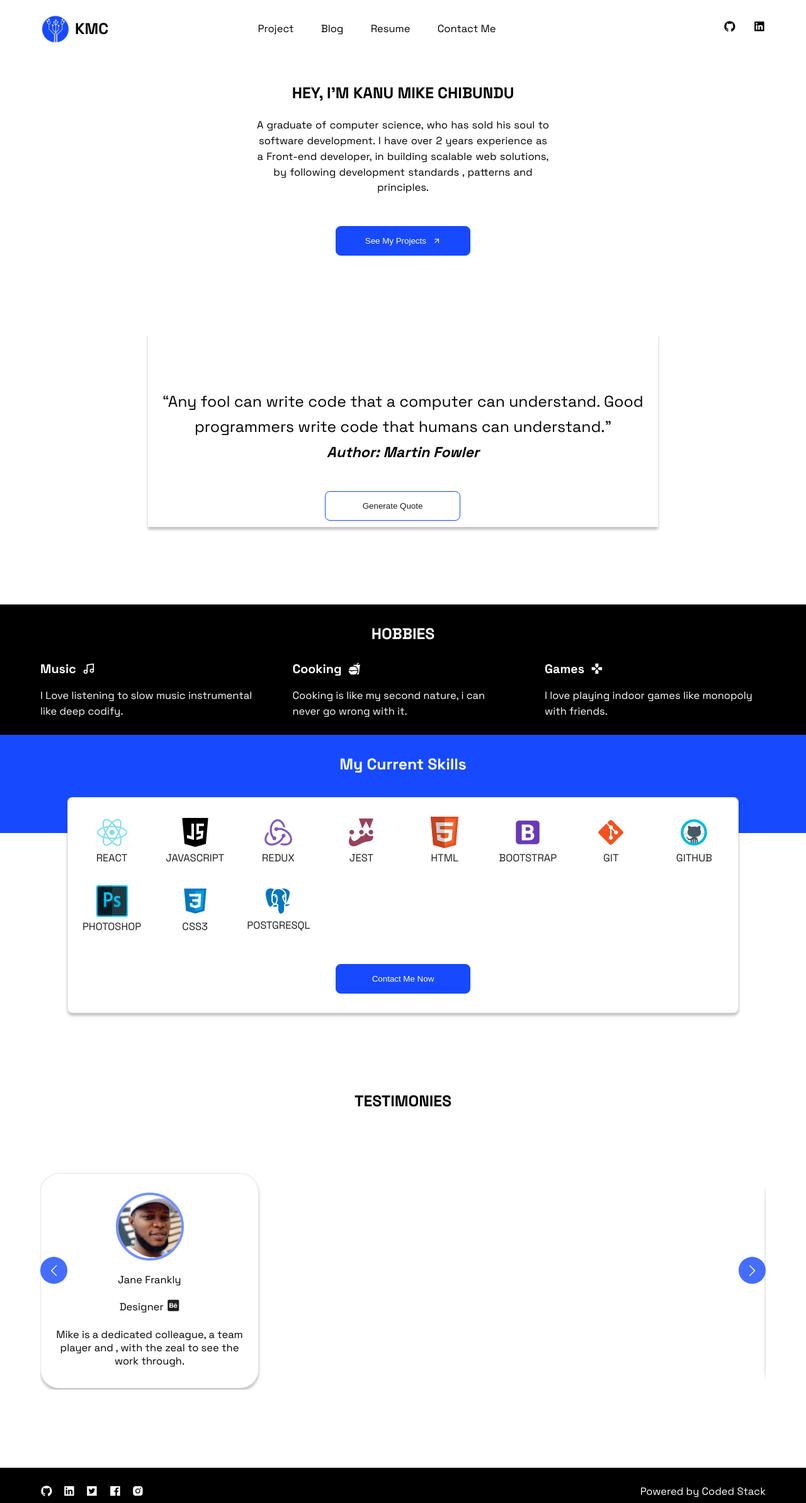
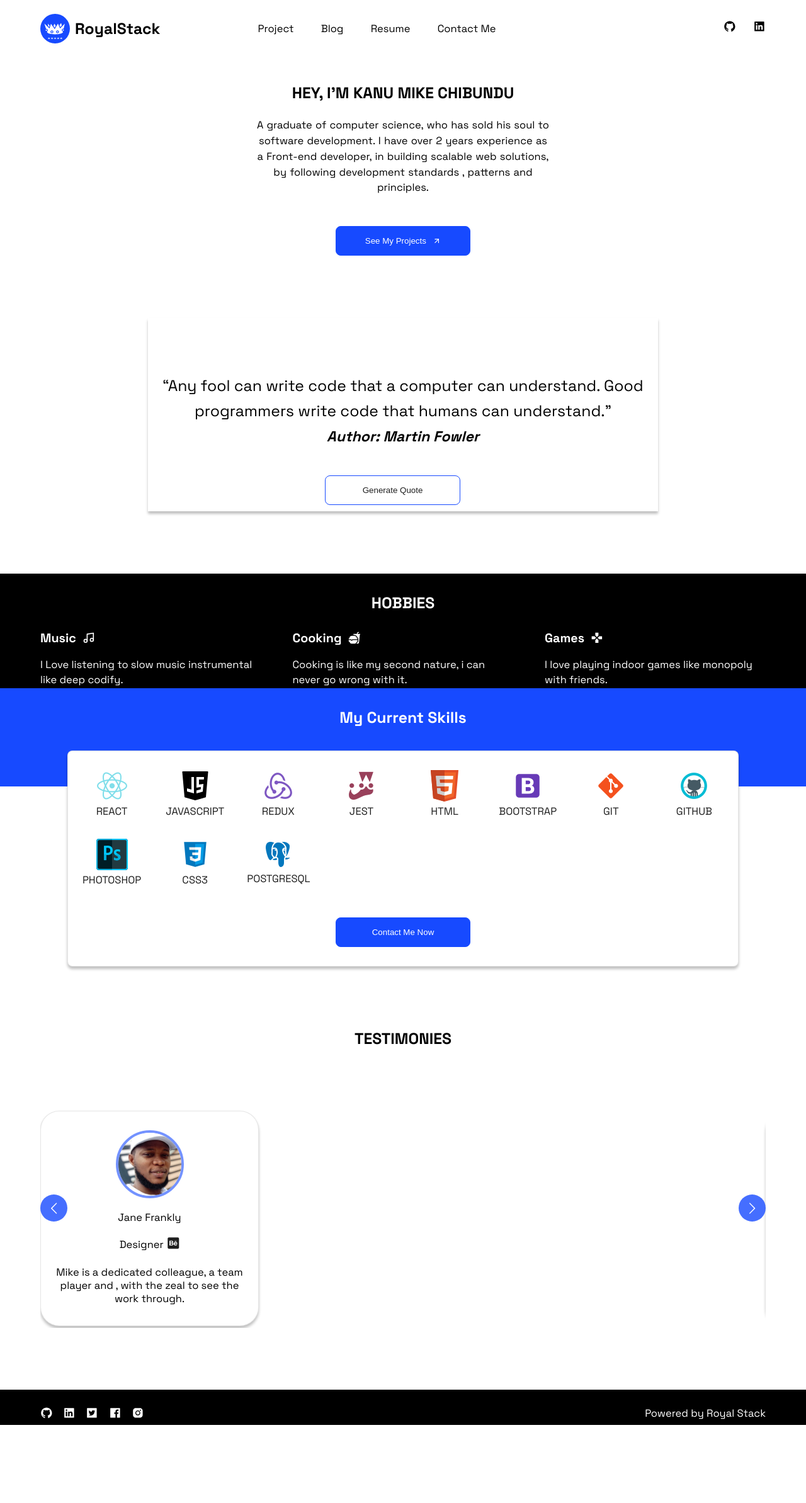
Before and after one commit to codewithmike01/portfolio-v2, a React (Create React App) app: page / in a window 1280 px wide. Shown: the whole page at 63% size. After the commit the page ends 2263 px from the top, so only its background shows below. Built offline with nearby package versions, Linux system fonts and the light colour scheme.

Commit message:
feat: Replace logo

```diff
--- a/src/components/Footer.tsx
+++ b/src/components/Footer.tsx
@@ -46,7 +46,7 @@ const Footer = () => {
           </a>
         </div>
 
-        <div>Powered by Coded Stack</div>
+        <div>Powered by Royal Stack</div>
       </div>
     </FooterContainer>
   );
--- a/src/components/NavBar.tsx
+++ b/src/components/NavBar.tsx
@@ -19,7 +19,7 @@ const NavBar: React.FC = () => {
     <NavBarContainer isMobileMenu={isMobileMenu}>
       <div className="navbar_wrapper">
         <div className="logo_wrapper" onClick={() => naviagte('/')}>
-          <img src={Logo} alt="Logo" /> <h3>KMC</h3>
+          <img src={Logo} alt="Logo" /> <h3>RoyalStack</h3>
         </div>
 
         <div className="nav_links_container">
--- a/src/pages/ProjectDetailPage.tsx
+++ b/src/pages/ProjectDetailPage.tsx
@@ -9,6 +9,7 @@ import { FiArrowUpRight } from 'react-icons/fi';
 import { Link } from 'react-router-dom';
 import BorderButton from '../components/BorderButton';
 import BgButton from '../components/BgButton';
+import Footer from '../components/Footer';
 const ProjectDetailPage = () => {
   return (
     <>
@@ -120,6 +121,7 @@ const ProjectDetailPage = () => {
           <BgButton text="View Live" icon={<FiArrowUpRight />} width="10rem" />
         </section>
       </ProjectPageDetailContainer>
+      <Footer />
     </>
   );
 };
--- a/src/pages/ResumePage.tsx
+++ b/src/pages/ResumePage.tsx
@@ -9,15 +9,18 @@ import { ResumePageContainer } from './styles/ResumePage.styles';
 import { MdOutlineDownloading } from 'react-icons/md';
 import Logo from '../assets/images/logo.svg';
 import Footer from '../components/Footer';
+import { useNavigate } from 'react-router-dom';
 
 const ResumePage: React.FC = () => {
+  const navigate = useNavigate();
   return (
     <>
       <ResumePageContainer>
         <section className="resume_header_container">
           <div className="resume_header_wrapper">
-            <div>
+            <div className="logo_image" onClick={() => navigate('/')}>
               <img src={Logo} alt="logo" />
+              <h3>RoyalStack</h3>
             </div>
             <div className="download_wraper desktop">
               <a href="/src/assets/doc/test.pdf" download>
--- a/src/pages/styles/HomePage.styles.tsx
+++ b/src/pages/styles/HomePage.styles.tsx
@@ -3,7 +3,7 @@ import styled from 'styled-components';
 export const HomePageContainer = styled.section`
   display: flex;
   flex-direction: column;
-  gap: 7.5rem;
+  gap: 6rem;
   width: 100%;
   /* General  */
   h2 {
--- a/src/pages/styles/ResumePage.styles.tsx
+++ b/src/pages/styles/ResumePage.styles.tsx
@@ -26,6 +26,17 @@ export const ResumePageContainer = styled.section`
       display: flex;
       justify-content: space-between;
       align-items: center;
+
+      .logo_image {
+        cursor: pointer;
+        display: flex;
+        align-items: center;
+        gap: 10px;
+
+        h3 {
+          font-size: 1.5rem;
+        }
+      }
 
       .download_wraper {
         a {
```
Also changed, not shown: src/assets/images/logo.svg.
